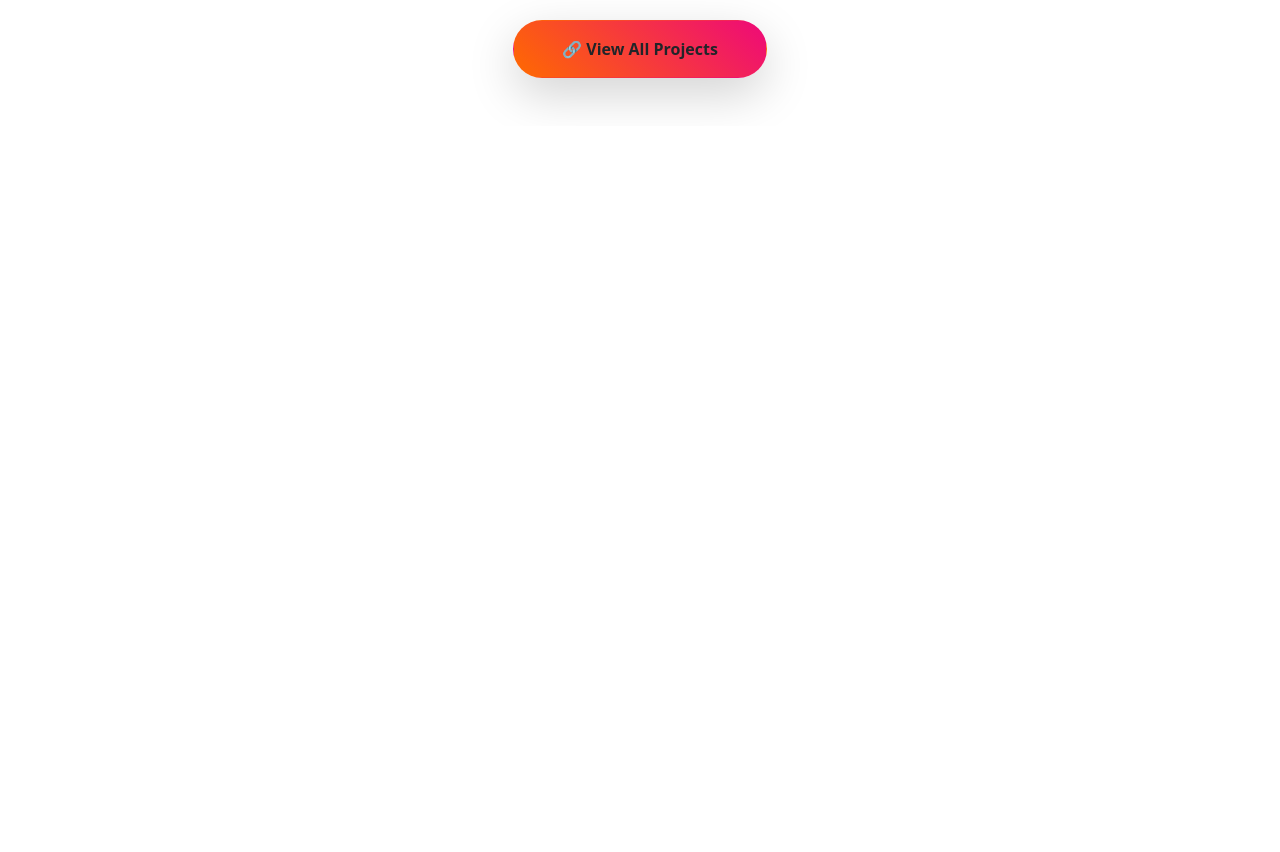
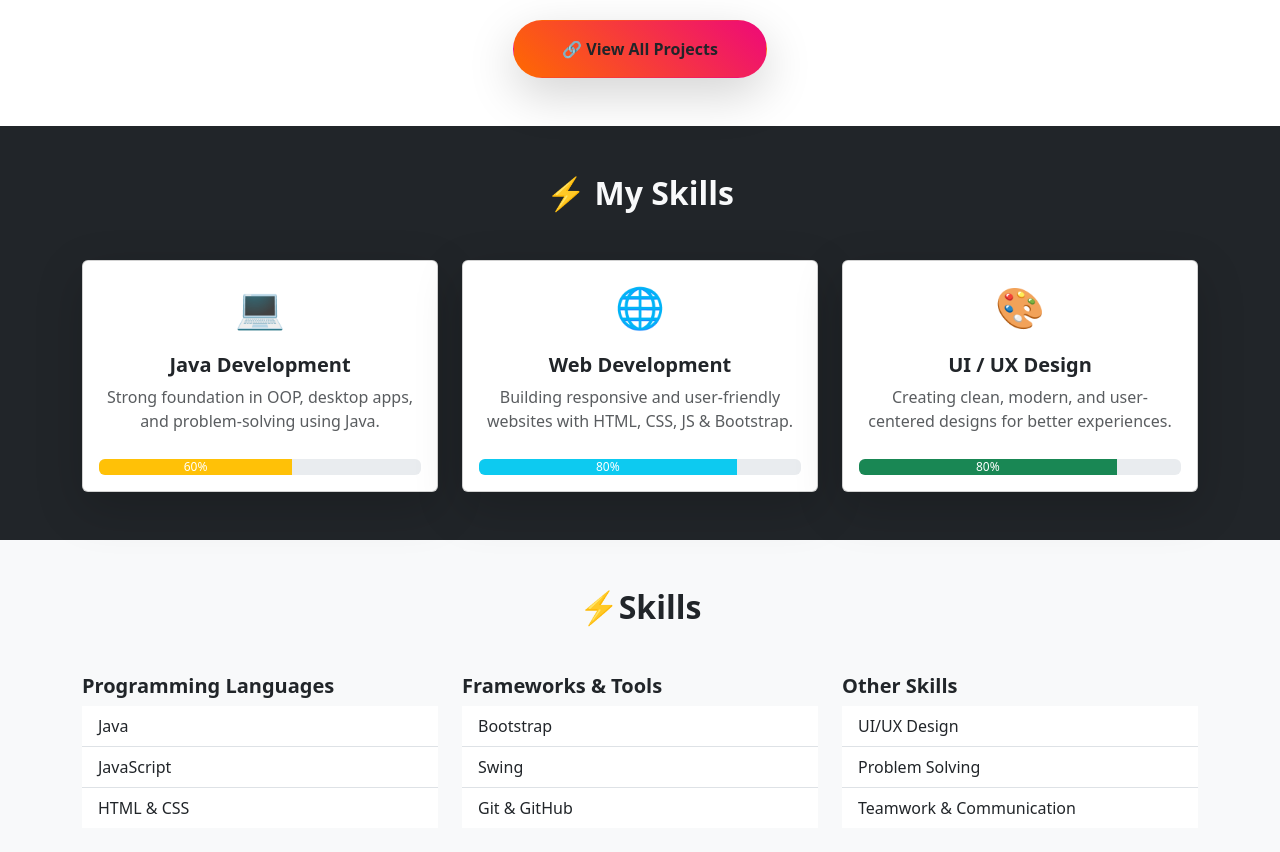
Before and after one commit to UdaraDewshan/first_angular_project, an Angular app: page / in a window 1280 px wide. Shown: the part 2600-3452 px from the top of the page. Before the commit the page ends 2726 px from the top, so only its background shows below. Built offline with nearby package versions, Linux system fonts and the light colour scheme.

Commit message:
Add skill section

```diff
--- /dev/null
+++ b/src/app/components/skill-section/skill-section.component.html
@@ -0,0 +1,82 @@
+<!-- Skills Section -->
+    <section id="skills" class="py-5 bg-dark text-light">
+        <div class="container">
+            <h2 class="fw-bold text-center mb-5">⚡ My Skills</h2>
+            <div class="row g-4">
+
+                <div class="col-md-6 col-lg-4">
+                    <div class="card skill-card shadow-lg p-3 text-center" data-aos="zoom-in">
+                        <div class="skill-icon mb-3">💻</div>
+                        <h5 class="fw-bold">Java Development</h5>
+                        <p class="text-muted">Strong foundation in OOP, desktop apps, and problem-solving using Java.
+                        </p>
+                        <div class="progress">
+                            <div class="progress-bar bg-warning" role="progressbar" style="width: 60%">60%</div>
+                        </div>
+                    </div>
+                </div>
+
+                <div class="col-md-6 col-lg-4">
+                    <div class="card skill-card shadow-lg p-3 text-center" data-aos="zoom-in" data-aos-delay="100">
+                        <div class="skill-icon mb-3">🌐</div>
+                        <h5 class="fw-bold">Web Development</h5>
+                        <p class="text-muted">Building responsive and user-friendly websites with HTML, CSS, JS &
+                            Bootstrap.</p>
+                        <div class="progress">
+                            <div class="progress-bar bg-info" role="progressbar" style="width: 80%">80%</div>
+                        </div>
+                    </div>
+                </div>
+
+                <div class="col-md-6 col-lg-4">
+                    <div class="card skill-card shadow-lg p-3 text-center" data-aos="zoom-in" data-aos-delay="200">
+                        <div class="skill-icon mb-3">🎨</div>
+                        <h5 class="fw-bold">UI / UX Design</h5>
+                        <p class="text-muted">Creating clean, modern, and user-centered designs for better experiences.
+                        </p>
+                        <div class="progress">
+                            <div class="progress-bar bg-success" role="progressbar" style="width: 80%">80%</div>
+                        </div>
+                    </div>
+                </div>
+
+            </div>
+
+
+        </div>
+    </section>
+
+    <section id="skills" class="py-5 bg-light">
+        <div class="container">
+            <h2 class="fw-bold text-center mb-5">⚡Skills</h2>
+
+            <div class="row">
+                <div class="col-md-4 mb-3" data-aos="zoom-in">
+                    <h5 class="fw-bold">Programming Languages</h5>
+                    <ul class="list-group list-group-flush">
+                        <li class="list-group-item">Java</li>
+                        <li class="list-group-item">JavaScript</li>
+                        <li class="list-group-item">HTML & CSS</li>
+                    </ul>
+                </div>
+
+                <div class="col-md-4 mb-3" data-aos="zoom-in">
+                    <h5 class="fw-bold">Frameworks & Tools</h5>
+                    <ul class="list-group list-group-flush">
+                        <li class="list-group-item">Bootstrap</li>
+                        <li class="list-group-item">Swing</li>
+                        <li class="list-group-item">Git & GitHub</li>
+                    </ul>
+                </div>
+
+                <div class="col-md-4 mb-3" data-aos="zoom-in">
+                    <h5 class="fw-bold">Other Skills</h5>
+                    <ul class="list-group list-group-flush">
+                        <li class="list-group-item">UI/UX Design</li>
+                        <li class="list-group-item">Problem Solving</li>
+                        <li class="list-group-item">Teamwork & Communication</li>
+                    </ul>
+                </div>
+            </div>
+        </div>
+    </section>
--- a/src/app/pages/home/home.component.html
+++ b/src/app/pages/home/home.component.html
@@ -3,3 +3,4 @@
 <app-about-section></app-about-section>
 <app-education-section></app-education-section>
 <app-project-section></app-project-section>
+<app-skill-section></app-skill-section>
--- a/src/app/pages/home/home.component.ts
+++ b/src/app/pages/home/home.component.ts
@@ -4,10 +4,11 @@ import { HeadSectionComponent } from '../../components/head-section/head-section
 import { AboutSectionComponent } from '../../components/about-section/about-section.component';
 import { EducationSectionComponent } from '../../components/education-section/education-section.component';
 import { ProjectSectionComponent } from '../../components/project-section/project-section.component';
+import { SkillSectionComponent } from '../../components/skill-section/skill-section.component';
 
 @Component({
   selector: 'app-home',
-  imports: [NavBarComponent, HeadSectionComponent,AboutSectionComponent,EducationSectionComponent,ProjectSectionComponent],
+  imports: [NavBarComponent, HeadSectionComponent,AboutSectionComponent,EducationSectionComponent,ProjectSectionComponent,SkillSectionComponent],
   templateUrl: './home.component.html',
   styleUrl: './home.component.css'
 })
```
Also changed, not shown: src/app/components/skill-section/skill-section.component.ts (added, +11 -0 lines), src/app/components/skill-section/skill-section.component.css (added), 1 other file (tests, documents, lock files or other folders).
